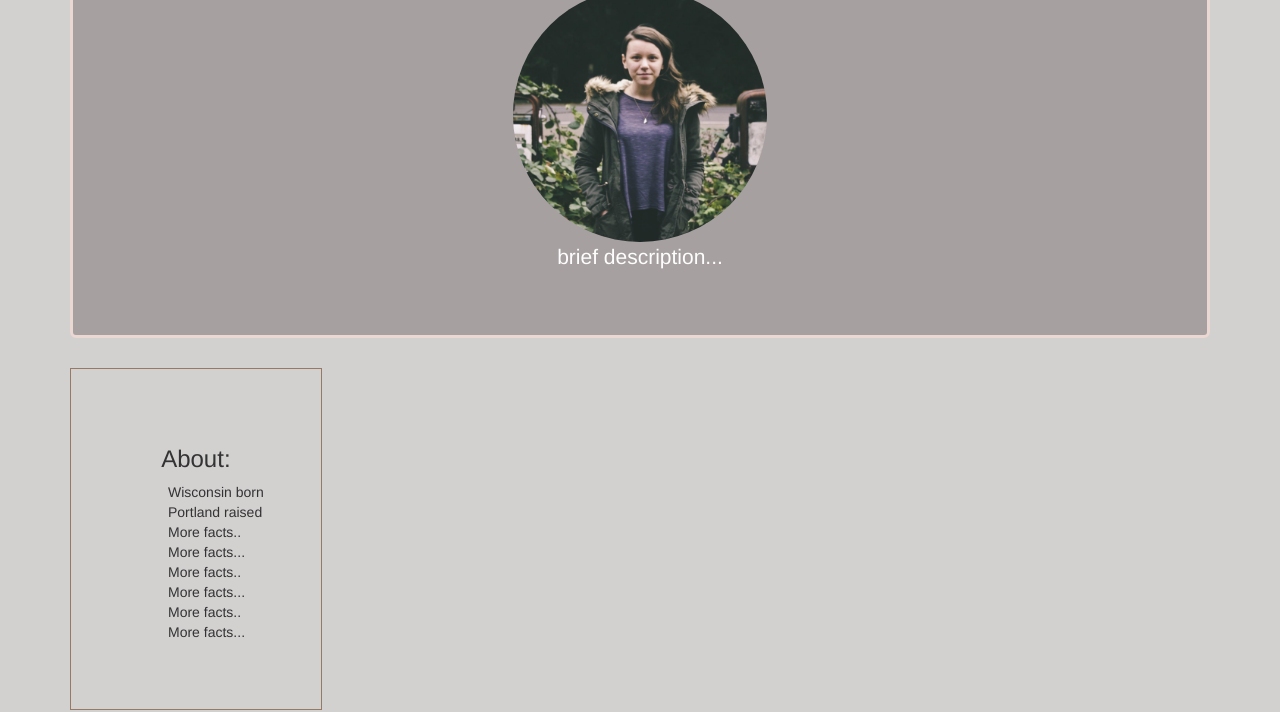
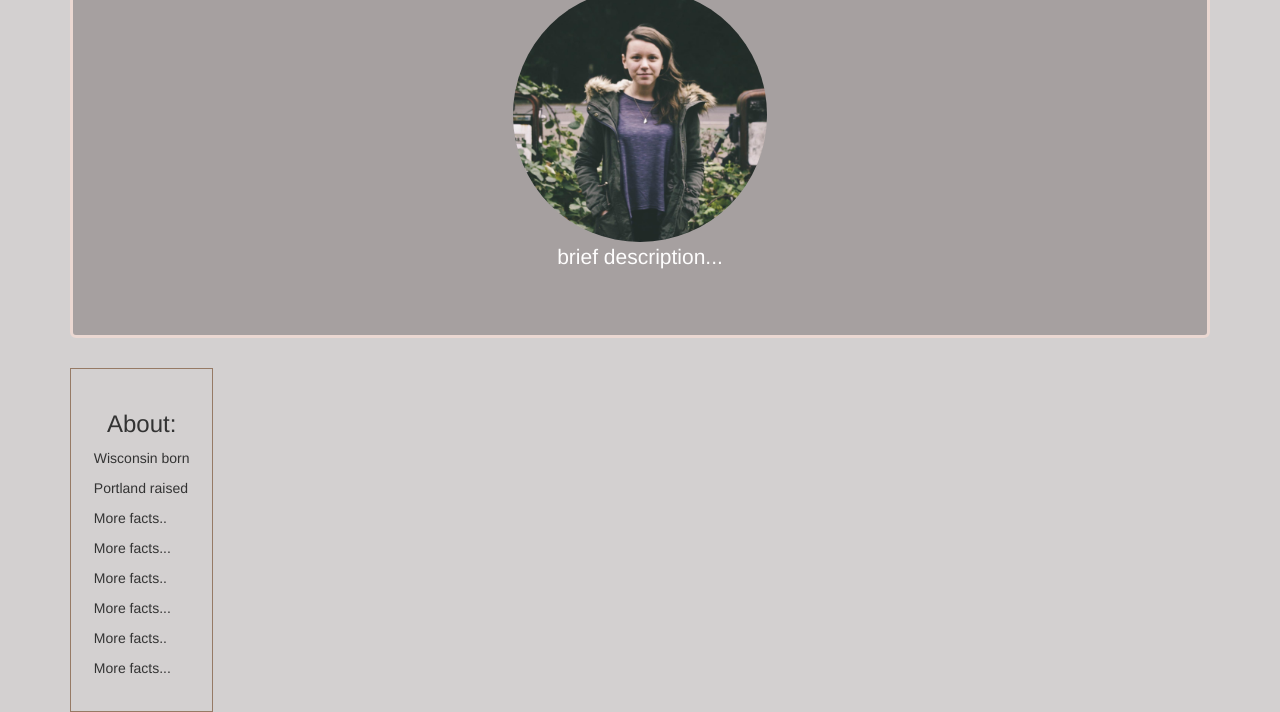
Before and after one commit to saschultz/sas-portfolio1, a plain HTML site: page index.html in a window 1280 px wide. Shown: the part 162-874 px from the top of the page. Drawn offline with Linux system fonts and the light colour scheme.

Commit message:
remove ul format with list items in about section and change to p tags

```diff
--- a/css/styles.css
+++ b/css/styles.css
@@ -3,14 +3,13 @@
   float: left;
   border-style: solid;
   border-width: thin;
-  padding: 5%;
+  padding: 2%;
   border-color: #967a65;
 }
-.sidebar ul, h3 {
+.sidebar h3 {
   text-align: center;
 }
-.sidebar li {
-  list-style: none;
+.sidebar p {
   text-align: left;
 }
 
--- a/index.html
+++ b/index.html
@@ -16,16 +16,14 @@
     <div class="container">
       <div class="sidebar">
         <h3>About:</h3>
-        <ul>
-          <li>Wisconsin born</li>
-          <li>Portland raised</li>
-          <li>More facts..</li>
-          <li>More facts...</li>
-          <li>More facts..</li>
-          <li>More facts...</li>
-          <li>More facts..</li>
-          <li>More facts...</li>
-        </ul>
+        <p>Wisconsin born</p>
+        <p>Portland raised</p>
+        <p>More facts..</p>
+        <p>More facts...</p>
+        <p>More facts..</p>
+        <p>More facts...</p>
+        <p>More facts..</p>
+        <p>More facts...</p>
       </div>
     </div>
   </body>
```
